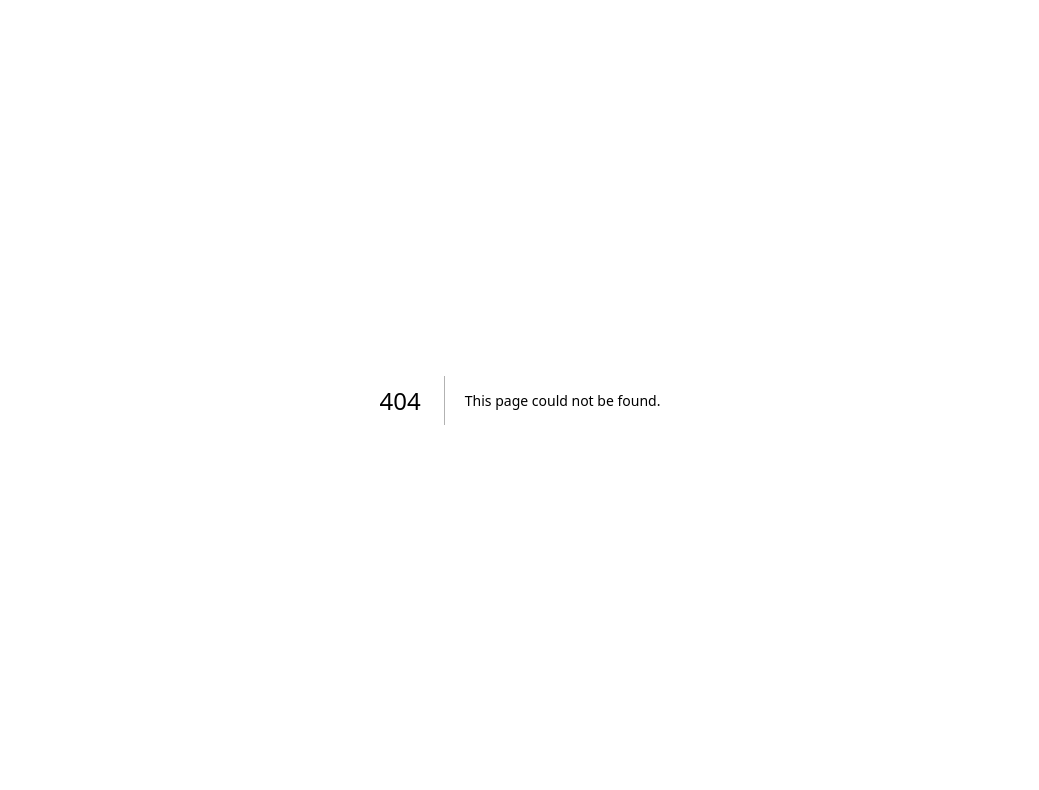
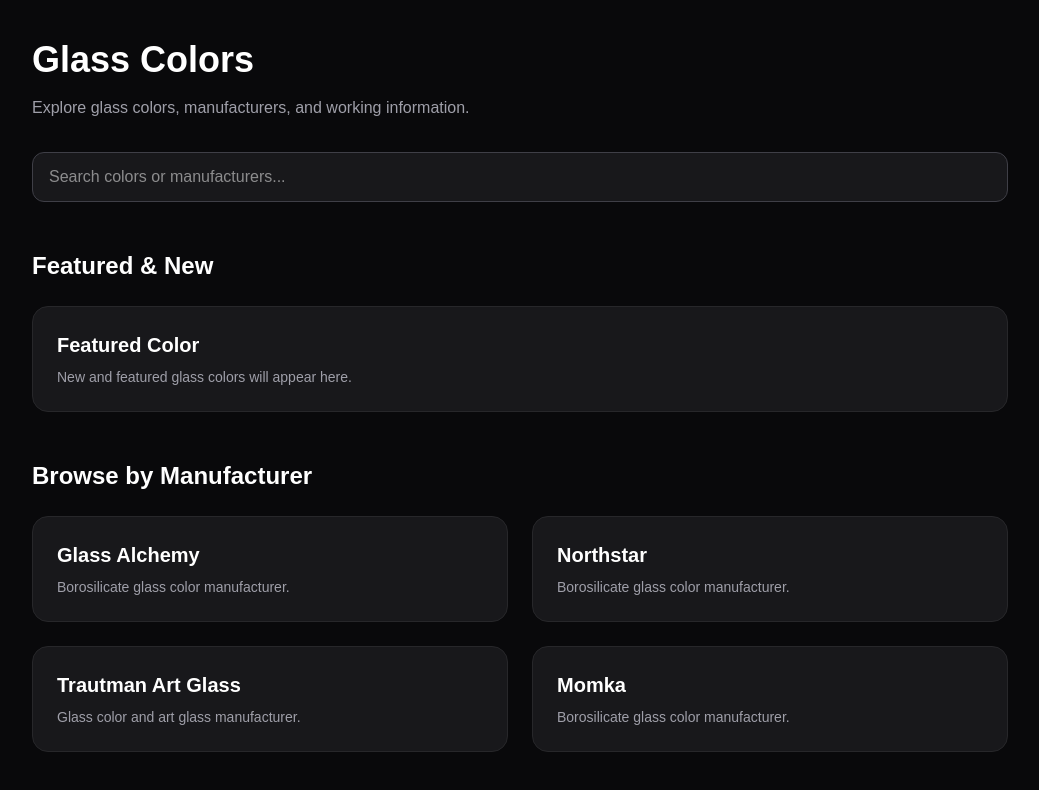
Before and after one commit to b2sdnbp4d9-svg/boro-ai, a Next.js app: page /glass/colors in a window 1280 px wide. Before the commit this address had no page. Shown: the top 790 px of the page, without its empty margins (120-1159 px from the left). Built offline with nearby package versions, Linux system fonts and the light colour scheme.

Commit message:
Create glass catalog structure

```diff
--- a/app/colors/page.tsx
+++ /dev/null
@@ -1,29 +0,0 @@
-import ColorCard from "@/components/ColorCard";
-import { colors } from "@/data/colors";
-
-export default function Colors() {
-  return (
-    <main className="min-h-screen bg-zinc-950 text-white">
-      <div className="mx-auto max-w-5xl px-6 py-10">
-        <h1 className="text-4xl font-bold">
-          Glass Colors
-        </h1>
-
-        <p className="mt-4 text-zinc-400">
-          Explore borosilicate glass colors, manufacturers, and working characteristics.
-        </p>
-
-        <div className="mt-8 grid gap-6 sm:grid-cols-2">
-          {colors.map((color) => (
-            <ColorCard
-              key={color.name}
-              name={color.name}
-              manufacturer={color.manufacturer}
-              description={color.description}
-            />
-          ))}
-        </div>
-      </div>
-    </main>
-  );
-}
--- /dev/null
+++ b/app/glass/colors/page.tsx
@@ -0,0 +1,66 @@
+
+import ManufacturerCard from "@/components/ManufacturerCard";
+import { manufacturers } from "@/data/manufacturers";
+
+export default function Colors() {
+  return (
+    <main className="min-h-screen bg-zinc-950 text-white">
+      <div className="mx-auto max-w-5xl px-6 py-10">
+
+        <h1 className="text-4xl font-bold">
+          Glass Colors
+        </h1>
+
+        <p className="mt-4 text-zinc-400">
+          Explore glass colors, manufacturers, and working information.
+        </p>
+
+        {/* Search */}
+        <div className="mt-8">
+          <input
+            type="text"
+            placeholder="Search colors or manufacturers..."
+            className="w-full rounded-xl border border-zinc-700 bg-zinc-900 px-4 py-3 outline-none"
+          />
+        </div>
+
+        {/* Featured */}
+        <section className="mt-12">
+          <h2 className="text-2xl font-semibold">
+            Featured & New
+          </h2>
+
+          <div className="mt-6 rounded-2xl border border-zinc-800 bg-zinc-900 p-6">
+            <h3 className="text-xl font-semibold">
+              Featured Color
+            </h3>
+
+            <p className="mt-2 text-sm text-zinc-400">
+              New and featured glass colors will appear here.
+            </p>
+          </div>
+        </section>
+
+        {/* Manufacturers */}
+        <section className="mt-12">
+          <h2 className="text-2xl font-semibold">
+            Browse by Manufacturer
+          </h2>
+
+          <div className="mt-6 grid gap-6 sm:grid-cols-2">
+            {manufacturers.map((manufacturer) => (
+              <ManufacturerCard
+                key={manufacturer.name}
+                name={manufacturer.name}
+                description={manufacturer.description}
+              />
+            ))}
+          </div>
+        </section>
+
+
+
+      </div>
+    </main>
+  );
+}
--- /dev/null
+++ b/app/glass/page.tsx
@@ -0,0 +1,55 @@
+import Link from "next/link";
+
+export default function Glass() {
+  return (
+    <main className="min-h-screen bg-zinc-950 text-white">
+      <div className="mx-auto max-w-5xl px-6 py-10">
+
+        <h1 className="text-4xl font-bold">
+          Glass
+        </h1>
+
+        <p className="mt-4 text-zinc-400">
+          Explore glass colors, clear glass, manufacturers, and working information.
+        </p>
+
+        <div className="mt-10 grid gap-6 sm:grid-cols-2">
+
+          <Link
+            href="/glass/colors"
+            className="block rounded-2xl border border-zinc-800 bg-zinc-900 p-8 transition hover:border-zinc-600"
+          >
+            <div className="mb-4 text-4xl">🎨</div>
+
+            <h2 className="text-2xl font-semibold">
+              Glass Colors
+            </h2>
+
+            <p className="mt-3 text-zinc-400">
+              Explore colored borosilicate glass, manufacturers,
+              working characteristics, and community information.
+            </p>
+          </Link>
+
+          <Link
+            href="/glass/clear"
+            className="block rounded-2xl border border-zinc-800 bg-zinc-900 p-8 transition hover:border-zinc-600"
+          >
+            <div className="mb-4 text-4xl">💎</div>
+
+            <h2 className="text-2xl font-semibold">
+              Clear Glass
+            </h2>
+
+            <p className="mt-3 text-zinc-400">
+              Explore clear borosilicate glass, manufacturers,
+              types, and working information.
+            </p>
+          </Link>
+
+        </div>
+
+      </div>
+    </main>
+  );
+}
--- a/app/page.tsx
+++ b/app/page.tsx
@@ -84,17 +84,20 @@
             </Link>
 
             <Link
-              href="/colors"
-              className="rounded-2xl border border-zinc-800 bg-zinc-900 p-6 text-left">
-              <div className="mb-3 text-3xl">🎨</div>
-              <h4 className="mb-2 text-lg font-semibold">
-                Glass Colors
-              </h4>
-              <p className="text-sm text-zinc-400">
-                Explore colors, compatibility, striking colors,
-                and manufacturers.
-              </p>
-            </Link>
+  href="/glass"
+  className="rounded-2xl border border-zinc-800 bg-zinc-900 p-6 text-left"
+>
+  <div className="mb-3 text-3xl">🧪</div>
+
+  <h4 className="mb-2 text-lg font-semibold">
+    Glass
+  </h4>
+
+  <p className="text-sm text-zinc-400">
+    Explore glass colors, clear glass, manufacturers,
+    and glass products.
+  </p>
+</Link>
 
             <Link
               href="/tools-materials"
--- /dev/null
+++ b/components/ManufacturerCard.tsx
@@ -0,0 +1,19 @@
+type ManufacturerCardProps = {
+  name: string;
+  description: string;
+};
+
+export default function ManufacturerCard({
+  name,
+  description,
+}: ManufacturerCardProps) {
+  return (
+    <div className="rounded-2xl border border-zinc-800 bg-zinc-900 p-6 transition hover:border-zinc-600">
+      <h2 className="text-xl font-semibold">{name}</h2>
+
+      <p className="mt-2 text-sm text-zinc-400">
+        {description}
+      </p>
+    </div>
+  );
+}
--- /dev/null
+++ b/data/manufacturers.ts
@@ -0,0 +1,18 @@
+export const manufacturers = [
+  {
+    name: "Glass Alchemy",
+    description: "Borosilicate glass color manufacturer.",
+  },
+  {
+    name: "Northstar",
+    description: "Borosilicate glass color manufacturer.",
+  },
+  {
+    name: "Trautman Art Glass",
+    description: "Glass color and art glass manufacturer.",
+  },
+  {
+    name: "Momka",
+    description: "Borosilicate glass color manufacturer.",
+  },
+];
```
Also changed, not shown: app/glass/clear/page.tsx (added).
